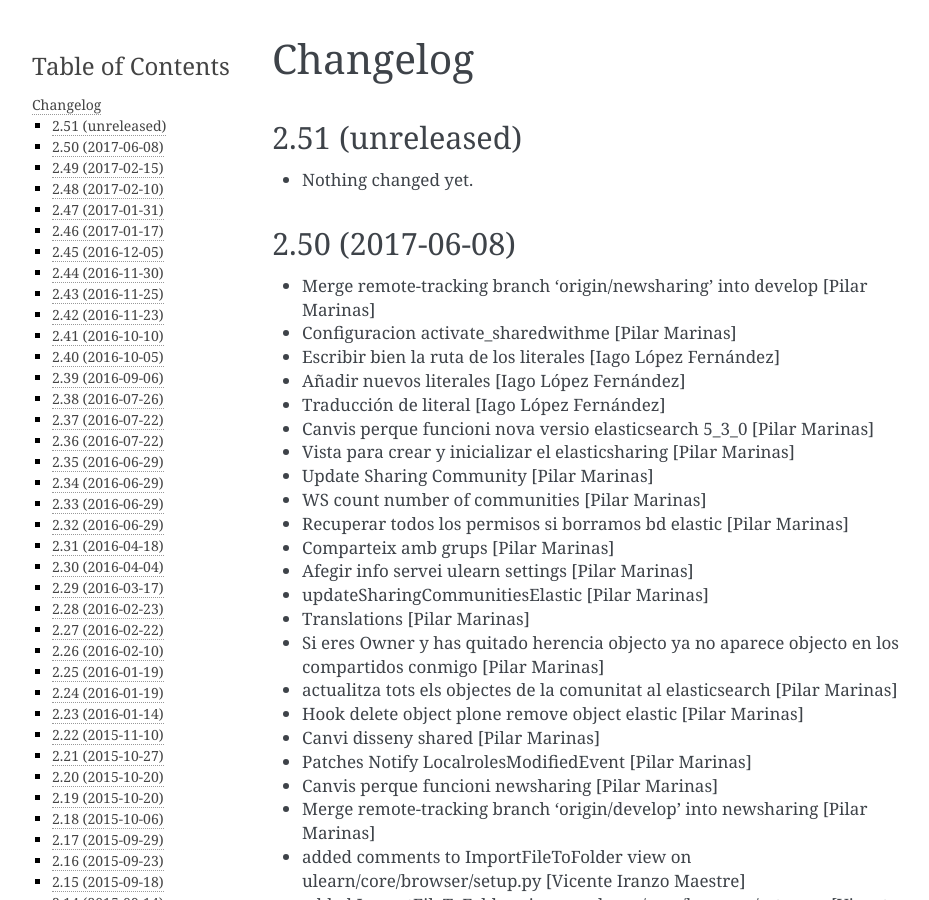
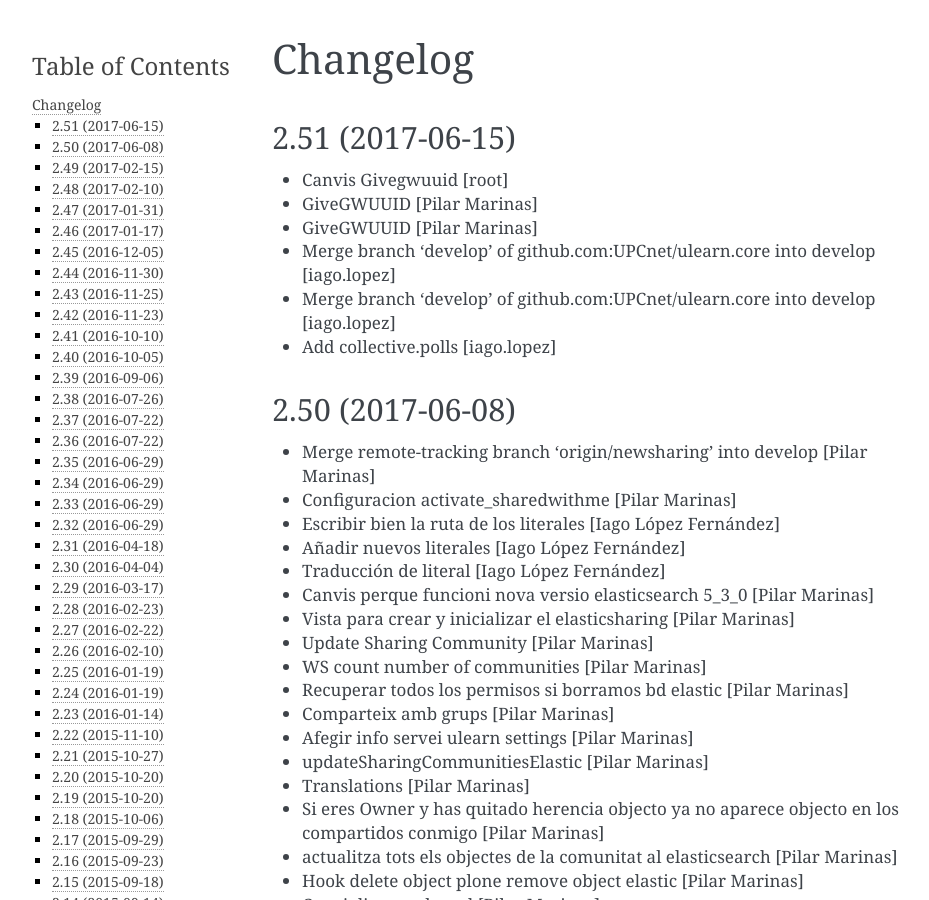
Before and after one commit to UPCnet/ulearn.core, a Sphinx documentation site: the page built from docs/HISTORY.rst, in a window 1280 px wide and 900 px high. Shown: the whole window, without its empty margins (148-1077 px from the left). Built offline with Sphinx 7.4.7, drawn with Linux system fonts in a browser that asks for light colours; pages that are not in the unit, such as notebooks, are missing from menus.

Commit message:
Preparing release 2.51

```diff
--- a/docs/HISTORY.rst
+++ b/docs/HISTORY.rst
@@ -1,11 +1,15 @@
 Changelog
 =========
 
-2.51 (unreleased)
+2.51 (2017-06-15)
 -----------------
 
-- Nothing changed yet.
-
+* Canvis Givegwuuid [root]
+* GiveGWUUID [Pilar Marinas]
+* GiveGWUUID [Pilar Marinas]
+* Merge branch 'develop' of github.com:UPCnet/ulearn.core into develop [iago.lopez]
+* Merge branch 'develop' of github.com:UPCnet/ulearn.core into develop [iago.lopez]
+* Add collective.polls [iago.lopez]
 
 2.50 (2017-06-08)
 -----------------
--- a/setup.py
+++ b/setup.py
@@ -1,7 +1,7 @@
 from setuptools import setup, find_packages
 import os
 
-version = '2.51.dev0'
+version = '2.51'
 
 README = open('README.rst').read()
 HISTORY = open(os.path.join('docs', 'HISTORY.rst')).read()
```
